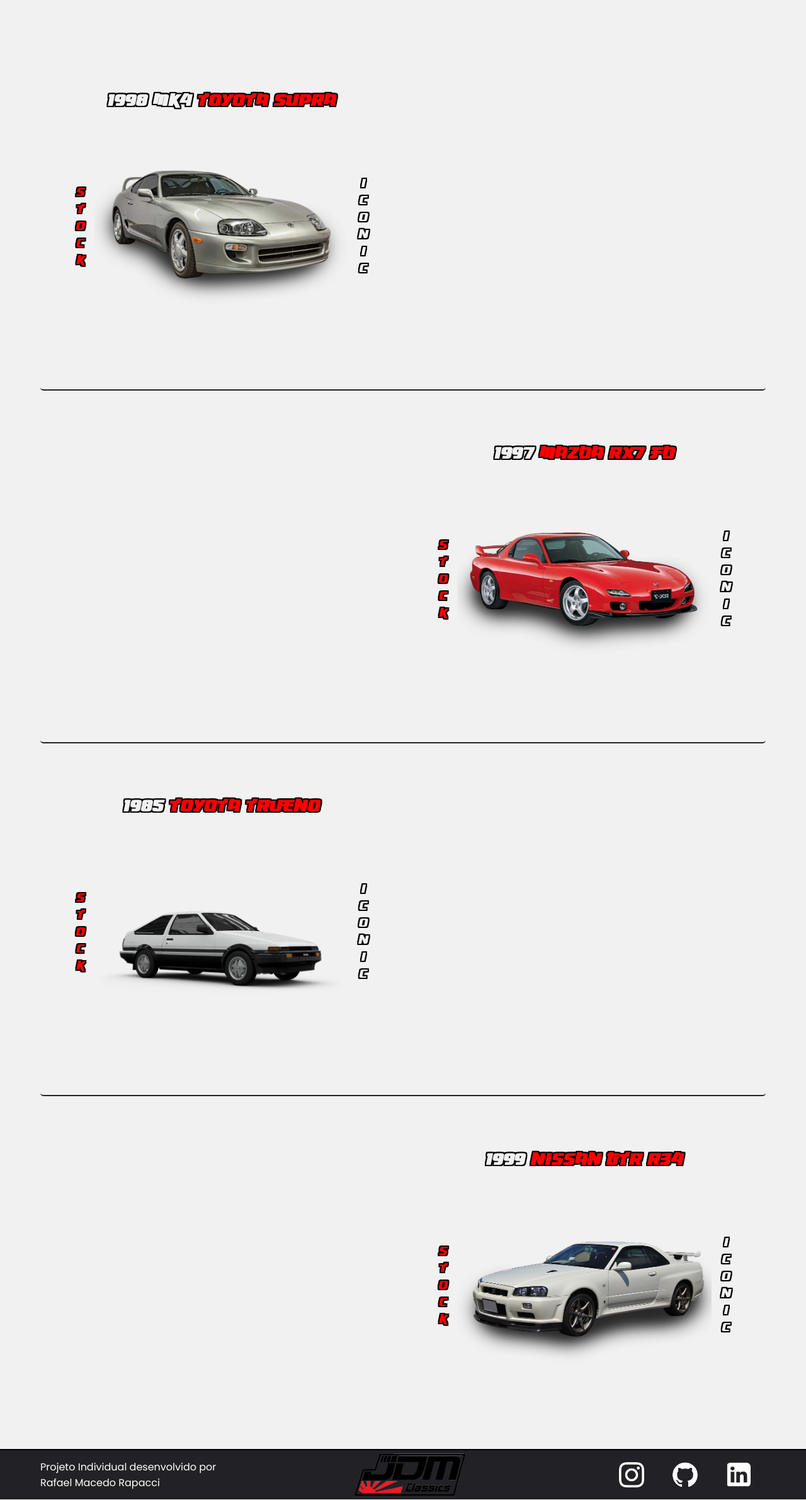
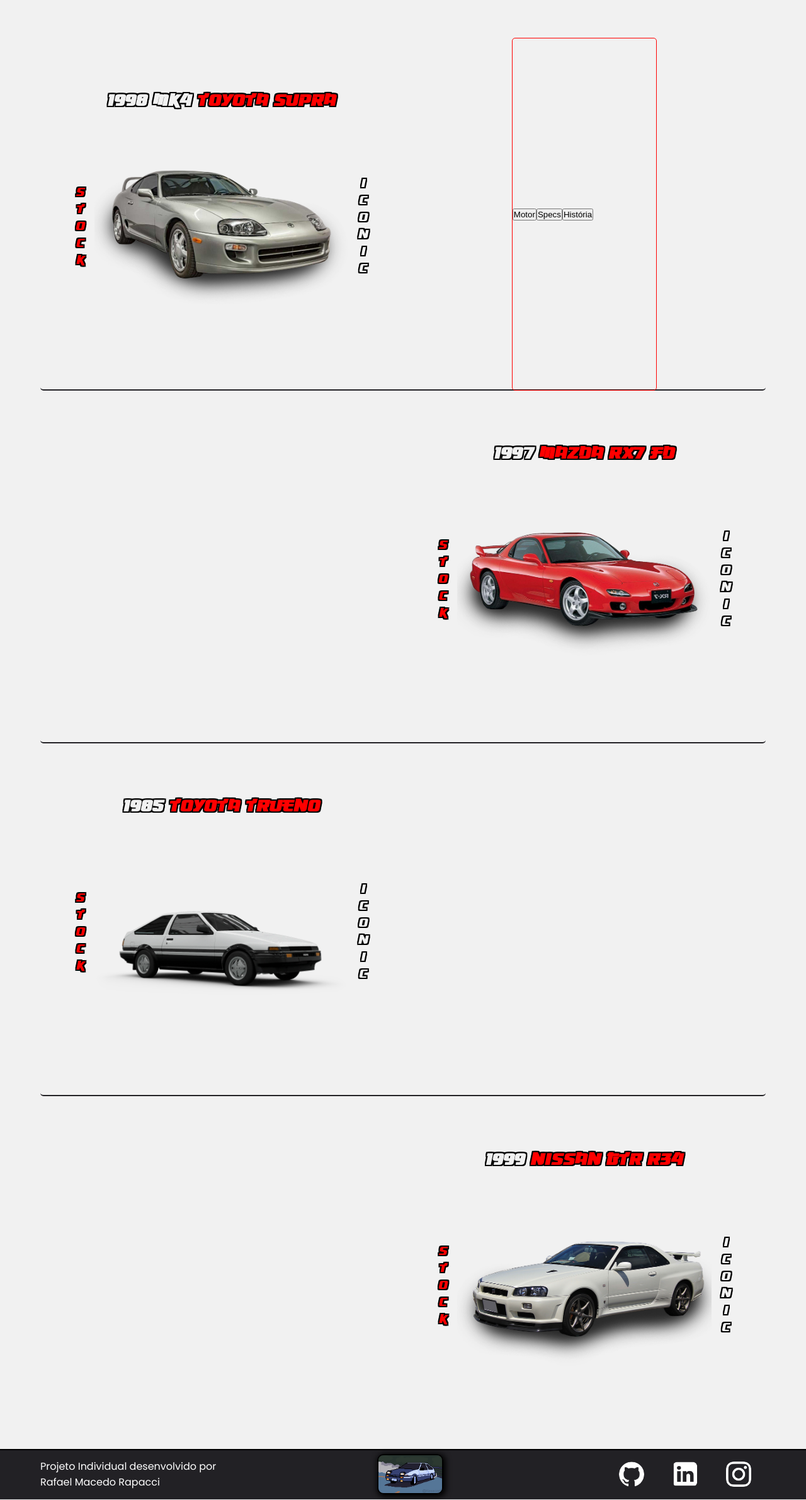
Before and after one commit to rafaelmrapacci/JDM_Classics-Web_Project, a website: page public/index.html in a window 1280 px wide. Shown: the part 1060-3441 px from the top of the page at 63% size. Drawn offline with Linux system fonts and the light colour scheme; a web font is replaced by a local one.

Commit message:
Login finalizado, ajustes menores no footer

```diff
--- a/public/index.html
+++ b/public/index.html
@@ -50,6 +50,11 @@
                 <span class="btn_car" onclick="supra2()" id="btn_iconic_supra">ICONIC</span>
             </div>
         </div>
+        <div class="container menu">
+            <button>Motor</button>
+            <button>Specs</button>
+            <button>História</button>
+        </div>
     </div>
 
     <div style="justify-content:flex-end;" class="container">
@@ -93,16 +98,16 @@
             Projeto Individual desenvolvido por<br>
             Rafael Macedo Rapacci
         </span>
-        <img src="imgs/logo.png" alt="">
+        <img class="gifzin" src="imgs/SimpleNeatDarklingbeetle-max-1mb.gif" alt="">
         <div class="socials">
-            <div class="wrapSocial" onclick="goTo('https://www.instagram.com/rafarapacci/')">
-                <img class="imgSocial" style="border-radius: 9px;" src="imgs/instagram.png" alt="" />
-            </div>
             <div class="wrapSocial" onclick="goTo('https://github.com/Rafael-Macedo-Rapacci')">
                 <img class="imgSocial" style="border-radius: 100%;" src="imgs/github.png" alt="" />
             </div>
             <div class="wrapSocial" onclick="goTo('https://www.linkedin.com/in/rafael-rapacci-00932b214/?originalSubdomain=br')">
-                <img class="imgSocial" style="border-radius: 5px;" src="imgs/linkedin.png" alt="" />
+                <img class="imgSocial" style="border-radius: 20%;" src="imgs/linkedin.png" alt="" />
+            </div>
+            <div class="wrapSocial">
+                <img class="imgSocial" style="border-radius: 30%;" src="imgs/instagram.png" alt="" />
             </div>
         </div>
     </footer>
--- a/public/style.css
+++ b/public/style.css
@@ -10,11 +10,14 @@
 
 @import url('https://fonts.googleapis.com/css2?family=Roboto+Flex:opsz@8..144&display=swap');
 
-@import url('https://db.onlinewebfonts.com/c/f323892ea5283141dbbbec176c9e3ee7?family=Antique+Olive+BQ');
-
 @font-face {
     font-family: 'osaka';
     src: url(./fonts/osaka-re.ttf) format('truetype');
+}
+
+@font-face {
+    font-family: 'Antique Olive BQ';
+    src: url(./fonts/Antique\ Olive\ Nord\ Italic.ttf) format('truetype');
 }
 
 /* Reset CSS */
@@ -65,10 +68,15 @@
     justify-content: space-between;
     align-items: center;
     border-top: solid 2px black;
+    border-bottom: solid 2px #222125;
 }
 
-footer img {
-    height: 10vh;
+.gifzin {
+    height: 8vh;
+    border-radius: 10px;
+    border: solid 2px black;
+    box-shadow: 2px 2px 10px 2px black;
+    cursor: pointer;
 }
 
 .descFooter {
@@ -336,6 +344,11 @@
     0px -2px 0 black;
     cursor: default;
     transition: 0.5s ease;
+}
+
+.container.menu {
+    width: 20%;
+    border: 1px solid red;
 }
 
 .classTopSupra {
```
Also changed, not shown: public/cadastro.html (+9 -5 lines), public/login.html (+13 -10 lines), public/fonts/Antique Olive Nord Italic.ttf (added).
